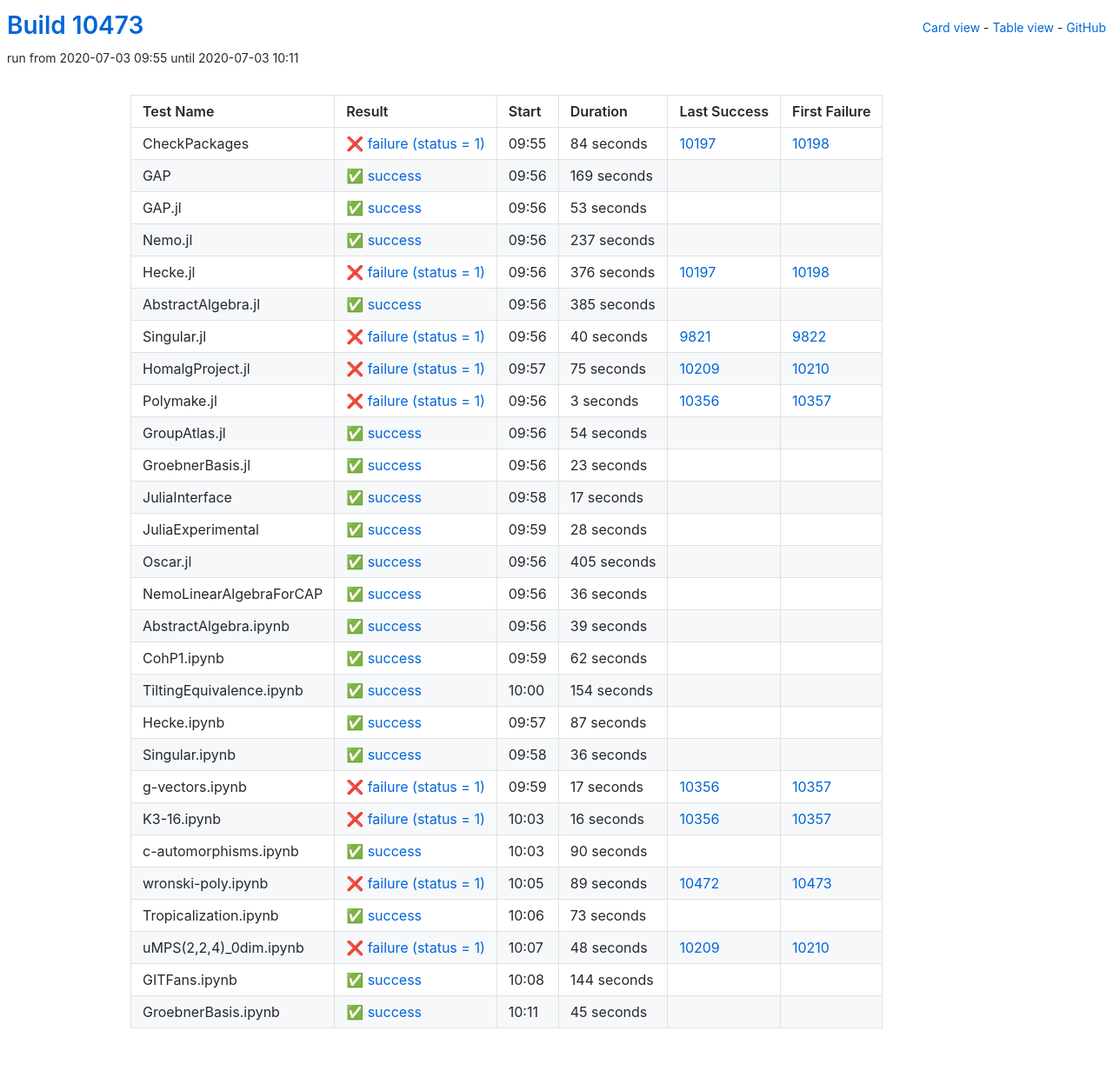
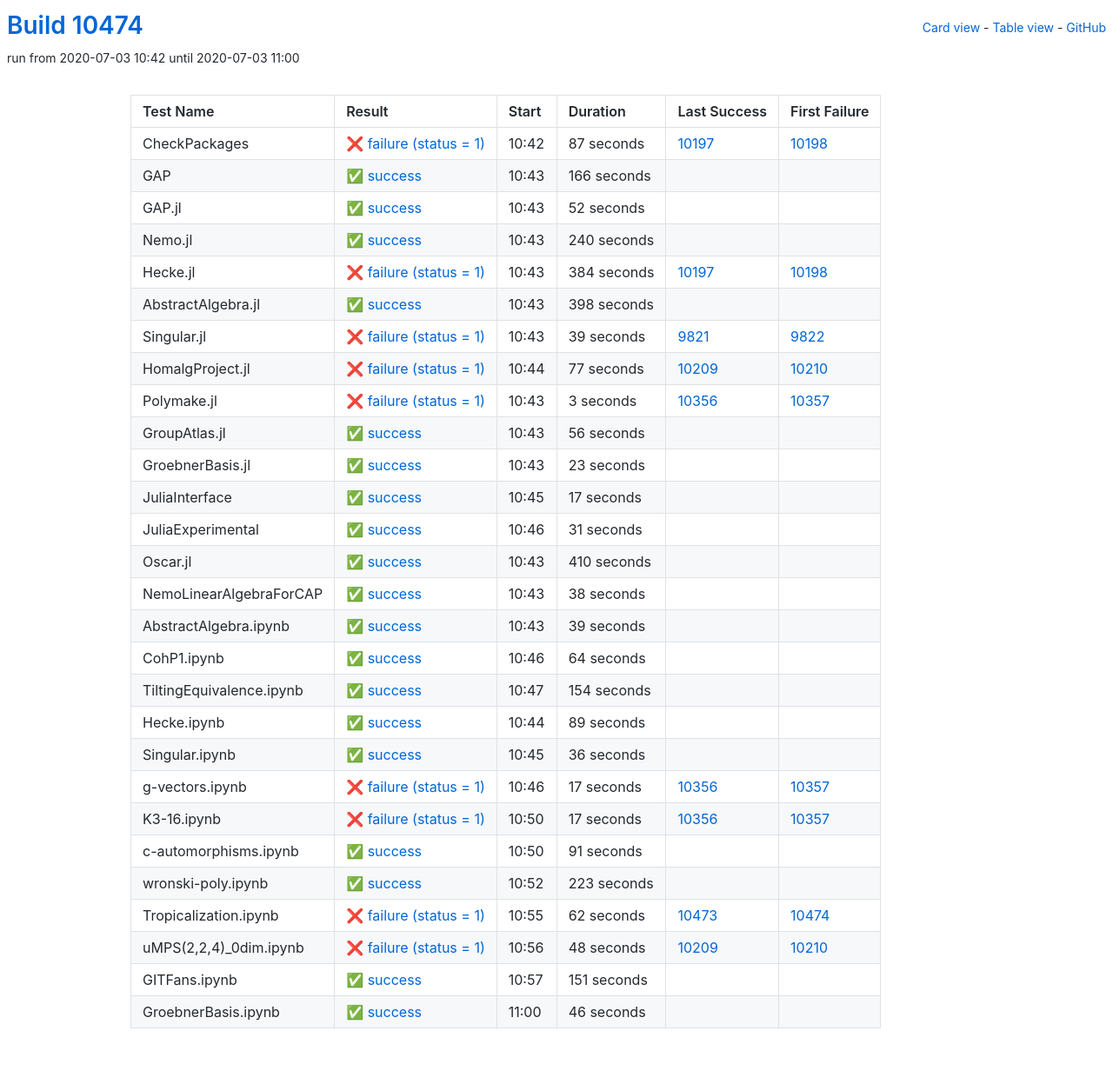
Before and after one commit to oscar-system/oscar-ci-status, a Jekyll site: the page built from table.html, in a window 1280 px wide. Shown: the whole page at 87% size. Built offline with Jekyll 4.4.1, drawn with Linux system fonts in a browser that asks for light colours.

Commit message:
Build #10474

```diff
--- a/_data/ci.yml
+++ b/_data/ci.yml
@@ -1,6 +1,6 @@
 ---
-build: 10473
-build_url: https://oscarci.mathematik.uni-kl.de/job/oscar/10473/
+build: 10474
+build_url: https://oscarci.mathematik.uni-kl.de/job/oscar/10474/
 job: oscar
 organization: oscar-system
 repo: oscar-ci-status
@@ -8,104 +8,104 @@
 tests:
 - name: CheckPackages
   id: checkpackages
-  log: https://oscarci.mathematik.uni-kl.de/job/oscar/10473/artifact/logs/build-10473/CheckPackages.log
-  start: 2020-07-03 09:55
+  log: https://oscarci.mathematik.uni-kl.de/job/oscar/10474/artifact/logs/build-10474/CheckPackages.log
+  start: 2020-07-03 10:42
   success: false
   exitcode: 1
   status: failure
-  duration: 84
+  duration: 87
   last_success: 10197
   last_success_url: https://oscarci.mathematik.uni-kl.de/job/oscar/10197/
   first_failure: 10198
   first_failure_url: https://oscarci.mathematik.uni-kl.de/job/oscar/10198/
 - name: GAP
   id: gap
-  log: https://oscarci.mathematik.uni-kl.de/job/oscar/10473/artifact/logs/build-10473/GAP.log
-  start: 2020-07-03 09:56
+  log: https://oscarci.mathematik.uni-kl.de/job/oscar/10474/artifact/logs/build-10474/GAP.log
+  start: 2020-07-03 10:43
   success: true
   exitcode: 0
   status: success
-  duration: 169
+  duration: 166
   last_success: false
   last_success_url:
   first_failure: false
   first_failure_url:
 - name: GAP.jl
   id: gap-jl
-  log: https://oscarci.mathematik.uni-kl.de/job/oscar/10473/artifact/logs/build-10473/GAP.jl.log
-  start: 2020-07-03 09:56
+  log: https://oscarci.mathematik.uni-kl.de/job/oscar/10474/artifact/logs/build-10474/GAP.jl.log
+  start: 2020-07-03 10:43
   success: true
   exitcode: 0
   status: success
-  duration: 53
+  duration: 52
   last_success: false
   last_success_url:
   first_failure: false
   first_failure_url:
 - name: Nemo.jl
   id: nemo-jl
-  log: https://oscarci.mathematik.uni-kl.de/job/oscar/10473/artifact/logs/build-10473/Nemo.jl.log
-  start: 2020-07-03 09:56
+  log: https://oscarci.mathematik.uni-kl.de/job/oscar/10474/artifact/logs/build-10474/Nemo.jl.log
+  start: 2020-07-03 10:43
   success: true
   exitcode: 0
   status: success
-  duration: 237
+  duration: 240
   last_success: false
   last_success_url:
   first_failure: false
   first_failure_url:
 - name: Hecke.jl
   id: hecke-jl
-  log: https://oscarci.mathematik.uni-kl.de/job/oscar/10473/artifact/logs/build-10473/Hecke.jl.log
-  start: 2020-07-03 09:56
+  log: https://oscarci.mathematik.uni-kl.de/job/oscar/10474/artifact/logs/build-10474/Hecke.jl.log
+  start: 2020-07-03 10:43
   success: false
   exitcode: 1
   status: failure
-  duration: 376
+  duration: 384
   last_success: 10197
   last_success_url: https://oscarci.mathematik.uni-kl.de/job/oscar/10197/
   first_failure: 10198
   first_failure_url: https://oscarci.mathematik.uni-kl.de/job/oscar/10198/
 - name: AbstractAlgebra.jl
   id: abstractalgebra-jl
-  log: https://oscarci.mathematik.uni-kl.de/job/oscar/10473/artifact/logs/build-10473/AbstractAlgebra.jl.log
-  start: 2020-07-03 09:56
+  log: https://oscarci.mathematik.uni-kl.de/job/oscar/10474/artifact/logs/build-10474/AbstractAlgebra.jl.log
+  start: 2020-07-03 10:43
   success: true
   exitcode: 0
   status: success
-  duration: 385
+  duration: 398
   last_success: false
   last_success_url:
   first_failure: false
   first_failure_url:
 - name: Singular.jl
   id: singular-jl
-  log: https://oscarci.mathematik.uni-kl.de/job/oscar/10473/artifact/logs/build-10473/Singular.jl.log
-  start: 2020-07-03 09:56
+  log: https://oscarci.mathematik.uni-kl.de/job/oscar/10474/artifact/logs/build-10474/Singular.jl.log
+  start: 2020-07-03 10:43
   success: false
   exitcode: 1
   status: failure
-  duration: 40
+  duration: 39
   last_success: 9821
   last_success_url: https://oscarci.mathematik.uni-kl.de/job/oscar/9821/
   first_failure: 9822
   first_failure_url: https://oscarci.mathematik.uni-kl.de/job/oscar/9822/
 - name: HomalgProject.jl
   id: homalgproject-jl
-  log: https://oscarci.mathematik.uni-kl.de/job/oscar/10473/artifact/logs/build-10473/HomalgProject.jl.log
-  start: 2020-07-03 09:57
+  log: https://oscarci.mathematik.uni-kl.de/job/oscar/10474/artifact/logs/build-10474/HomalgProject.jl.log
+  start: 2020-07-03 10:44
   success: false
   exitcode: 1
   status: failure
-  duration: 75
+  duration: 77
   last_success: 10209
   last_success_url: https://oscarci.mathematik.uni-kl.de/job/oscar/10209/
   first_failure: 10210
   first_failure_url: https://oscarci.mathematik.uni-kl.de/job/oscar/10210/
 - name: Polymake.jl
   id: polymake-jl
-  log: https://oscarci.mathematik.uni-kl.de/job/oscar/10473/artifact/logs/build-10473/Polymake.jl.log
-  start: 2020-07-03 09:56
+  log: https://oscarci.mathematik.uni-kl.de/job/oscar/10474/artifact/logs/build-10474/Polymake.jl.log
+  start: 2020-07-03 10:43
   success: false
   exitcode: 1
   status: failure
@@ -116,20 +116,20 @@
   first_failure_url: https://oscarci.mathematik.uni-kl.de/job/oscar/10357/
 - name: GroupAtlas.jl
   id: groupatlas-jl
-  log: https://oscarci.mathematik.uni-kl.de/job/oscar/10473/artifact/logs/build-10473/GroupAtlas.jl.log
-  start: 2020-07-03 09:56
+  log: https://oscarci.mathematik.uni-kl.de/job/oscar/10474/artifact/logs/build-10474/GroupAtlas.jl.log
+  start: 2020-07-03 10:43
   success: true
   exitcode: 0
   status: success
-  duration: 54
+  duration: 56
   last_success: false
   last_success_url:
   first_failure: false
   first_failure_url:
 - name: GroebnerBasis.jl
   id: groebnerbasis-jl
-  log: https://oscarci.mathematik.uni-kl.de/job/oscar/10473/artifact/logs/build-10473/GroebnerBasis.jl.log
-  start: 2020-07-03 09:56
+  log: https://oscarci.mathematik.uni-kl.de/job/oscar/10474/artifact/logs/build-10474/GroebnerBasis.jl.log
+  start: 2020-07-03 10:43
   success: true
   exitcode: 0
   status: success
@@ -140,8 +140,8 @@
   first_failure_url:
 - name: JuliaInterface
   id: juliainterface
-  log: https://oscarci.mathematik.uni-kl.de/job/oscar/10473/artifact/logs/build-10473/JuliaInterface.log
-  start: 2020-07-03 09:58
+  log: https://oscarci.mathematik.uni-kl.de/job/oscar/10474/artifact/logs/build-10474/JuliaInterface.log
+  start: 2020-07-03 10:45
   success: true
   exitcode: 0
   status: success
@@ -152,44 +152,44 @@
   first_failure_url:
 - name: JuliaExperimental
   id: juliaexperimental
-  log: https://oscarci.mathematik.uni-kl.de/job/oscar/10473/artifact/logs/build-10473/JuliaExperimental.log
-  start: 2020-07-03 09:59
+  log: https://oscarci.mathematik.uni-kl.de/job/oscar/10474/artifact/logs/build-10474/JuliaExperimental.log
+  start: 2020-07-03 10:46
   success: true
   exitcode: 0
   status: success
-  duration: 28
+  duration: 31
   last_success: false
   last_success_url:
   first_failure: false
   first_failure_url:
 - name: Oscar.jl
   id: oscar-jl
-  log: https://oscarci.mathematik.uni-kl.de/job/oscar/10473/artifact/logs/build-10473/Oscar.jl.log
-  start: 2020-07-03 09:56
+  log: https://oscarci.mathematik.uni-kl.de/job/oscar/10474/artifact/logs/build-10474/Oscar.jl.log
+  start: 2020-07-03 10:43
   success: true
   exitcode: 0
   status: success
-  duration: 405
+  duration: 410
   last_success: false
   last_success_url:
   first_failure: false
   first_failure_url:
 - name: NemoLinearAlgebraForCAP
   id: nemolinearalgebraforcap
-  log: https://oscarci.mathematik.uni-kl.de/job/oscar/10473/artifact/logs/build-10473/NemoLinearAlgebraForCAP.log
-  start: 2020-07-03 09:56
+  log: https://oscarci.mathematik.uni-kl.de/job/oscar/10474/artifact/logs/build-10474/NemoLinearAlgebraForCAP.log
+  start: 2020-07-03 10:43
   success: true
   exitcode: 0
   status: success
-  duration: 36
+  duration: 38
   last_success: false
   last_success_url:
   first_failure: false
   first_failure_url:
 - name: AbstractAlgebra.ipynb
   id: abstractalgebra-ipynb
-  log: https://oscarci.mathematik.uni-kl.de/job/oscar/10473/artifact/logs/build-10473/AbstractAlgebra.ipynb.log
-  start: 2020-07-03 09:56
+  log: https://oscarci.mathematik.uni-kl.de/job/oscar/10474/artifact/logs/build-10474/AbstractAlgebra.ipynb.log
+  start: 2020-07-03 10:43
   success: true
   exitcode: 0
   status: success
@@ -200,20 +200,20 @@
   first_failure_url:
 - name: CohP1.ipynb
   id: cohp1-ipynb
-  log: https://oscarci.mathematik.uni-kl.de/job/oscar/10473/artifact/logs/build-10473/CohP1.ipynb.log
-  start: 2020-07-03 09:59
+  log: https://oscarci.mathematik.uni-kl.de/job/oscar/10474/artifact/logs/build-10474/CohP1.ipynb.log
+  start: 2020-07-03 10:46
   success: true
   exitcode: 0
   status: success
-  duration: 62
+  duration: 64
   last_success: false
   last_success_url:
   first_failure: false
   first_failure_url:
 - name: TiltingEquivalence.ipynb
   id: tiltingequivalence-ipynb
-  log: https://oscarci.mathematik.uni-kl.de/job/oscar/10473/artifact/logs/build-10473/TiltingEquivalence.ipynb.log
-  start: 2020-07-03 10:00
+  log: https://oscarci.mathematik.uni-kl.de/job/oscar/10474/artifact/logs/build-10474/TiltingEquivalence.ipynb.log
+  start: 2020-07-03 10:47
   success: true
   exitcode: 0
   status: success
@@ -224,20 +224,20 @@
   first_failure_url:
 - name: Hecke.ipynb
   id: hecke-ipynb
-  log: https://oscarci.mathematik.uni-kl.de/job/oscar/10473/artifact/logs/build-10473/Hecke.ipynb.log
-  start: 2020-07-03 09:57
+  log: https://oscarci.mathematik.uni-kl.de/job/oscar/10474/artifact/logs/build-10474/Hecke.ipynb.log
+  start: 2020-07-03 10:44
   success: true
   exitcode: 0
   status: success
-  duration: 87
+  duration: 89
   last_success: false
   last_success_url:
   first_failure: false
   first_failure_url:
 - name: Singular.ipynb
   id: singular-ipynb
-  log: https://oscarci.mathematik.uni-kl.de/job/oscar/10473/artifact/logs/build-10473/Singular.ipynb.log
-  start: 2020-07-03 09:58
+  log: https://oscarci.mathematik.uni-kl.de/job/oscar/10474/artifact/logs/build-10474/Singular.ipynb.log
+  start: 2020-07-03 10:45
   success: true
   exitcode: 0
   status: success
@@ -248,8 +248,8 @@
   first_failure_url:
 - name: g-vectors.ipynb
   id: g-vectors-ipynb
-  log: https://oscarci.mathematik.uni-kl.de/job/oscar/10473/artifact/logs/build-10473/g-vectors.ipynb.log
-  start: 2020-07-03 09:59
+  log: https://oscarci.mathematik.uni-kl.de/job/oscar/10474/artifact/logs/build-10474/g-vectors.ipynb.log
+  start: 2020-07-03 10:46
   success: false
   exitcode: 1
   status: failure
@@ -260,56 +260,56 @@
   first_failure_url: https://oscarci.mathematik.uni-kl.de/job/oscar/10357/
 - name: K3-16.ipynb
   id: k3-16-ipynb
-  log: https://oscarci.mathematik.uni-kl.de/job/oscar/10473/artifact/logs/build-10473/K3-16.ipynb.log
-  start: 2020-07-03 10:03
+  log: https://oscarci.mathematik.uni-kl.de/job/oscar/10474/artifact/logs/build-10474/K3-16.ipynb.log
+  start: 2020-07-03 10:50
   success: false
   exitcode: 1
   status: failure
-  duration: 16
+  duration: 17
   last_success: 10356
   last_success_url: https://oscarci.mathematik.uni-kl.de/job/oscar/10356/
   first_failure: 10357
   first_failure_url: https://oscarci.mathematik.uni-kl.de/job/oscar/10357/
 - name: c-automorphisms.ipynb
   id: c-automorphisms-ipynb
-  log: https://oscarci.mathematik.uni-kl.de/job/oscar/10473/artifact/logs/build-10473/c-automorphisms.ipynb.log
-  start: 2020-07-03 10:03
+  log: https://oscarci.mathematik.uni-kl.de/job/oscar/10474/artifact/logs/build-10474/c-automorphisms.ipynb.log
+  start: 2020-07-03 10:50
   success: true
   exitcode: 0
   status: success
-  duration: 90
+  duration: 91
   last_success: false
   last_success_url:
   first_failure: false
   first_failure_url:
 - name: wronski-poly.ipynb
   id: wronski-poly-ipynb
-  log: https://oscarci.mathematik.uni-kl.de/job/oscar/10473/artifact/logs/build-10473/wronski-poly.ipynb.log
-  start: 2020-07-03 10:05
-  success: false
-  exitcode: 1
-  status: failure
-  duration: 89
-  last_success: 10472
-  last_success_url: https://oscarci.mathematik.uni-kl.de/job/oscar/10472/
-  first_failure: 10473
-  first_failure_url: https://oscarci.mathematik.uni-kl.de/job/oscar/10473/
-- name: Tropicalization.ipynb
-  id: tropicalization-ipynb
-  log: https://oscarci.mathematik.uni-kl.de/job/oscar/10473/artifact/logs/build-10473/Tropicalization.ipynb.log
-  start: 2020-07-03 10:06
+  log: https://oscarci.mathematik.uni-kl.de/job/oscar/10474/artifact/logs/build-10474/wronski-poly.ipynb.log
+  start: 2020-07-03 10:52
   success: true
   exitcode: 0
   status: success
-  duration: 73
+  duration: 223
   last_success: false
   last_success_url:
   first_failure: false
   first_failure_url:
+- name: Tropicalization.ipynb
+  id: tropicalization-ipynb
+  log: https://oscarci.mathematik.uni-kl.de/job/oscar/10474/artifact/logs/build-10474/Tropicalization.ipynb.log
+  start: 2020-07-03 10:55
+  success: false
+  exitcode: 1
+  status: failure
+  duration: 62
+  last_success: 10473
+  last_success_url: https://oscarci.mathematik.uni-kl.de/job/oscar/10473/
+  first_failure: 10474
+  first_failure_url: https://oscarci.mathematik.uni-kl.de/job/oscar/10474/
 - name: uMPS(2,2,4)_0dim.ipynb
   id: umps-2-2-4-0dim-ipynb
-  log: https://oscarci.mathematik.uni-kl.de/job/oscar/10473/artifact/logs/build-10473/uMPS-2-2-4-_0dim.ipynb.log
-  start: 2020-07-03 10:07
+  log: https://oscarci.mathematik.uni-kl.de/job/oscar/10474/artifact/logs/build-10474/uMPS-2-2-4-_0dim.ipynb.log
+  start: 2020-07-03 10:56
   success: false
   exitcode: 1
   status: failure
@@ -320,24 +320,24 @@
   first_failure_url: https://oscarci.mathematik.uni-kl.de/job/oscar/10210/
 - name: GITFans.ipynb
   id: gitfans-ipynb
-  log: https://oscarci.mathematik.uni-kl.de/job/oscar/10473/artifact/logs/build-10473/GITFans.ipynb.log
-  start: 2020-07-03 10:08
+  log: https://oscarci.mathematik.uni-kl.de/job/oscar/10474/artifact/logs/build-10474/GITFans.ipynb.log
+  start: 2020-07-03 10:57
   success: true
   exitcode: 0
   status: success
-  duration: 144
+  duration: 151
   last_success: false
   last_success_url:
   first_failure: false
   first_failure_url:
 - name: GroebnerBasis.ipynb
   id: groebnerbasis-ipynb
-  log: https://oscarci.mathematik.uni-kl.de/job/oscar/10473/artifact/logs/build-10473/GroebnerBasis.ipynb.log
-  start: 2020-07-03 10:11
+  log: https://oscarci.mathematik.uni-kl.de/job/oscar/10474/artifact/logs/build-10474/GroebnerBasis.ipynb.log
+  start: 2020-07-03 11:00
   success: true
   exitcode: 0
   status: success
-  duration: 45
+  duration: 46
   last_success: false
   last_success_url:
   first_failure: false
```
Also changed, not shown: README.md.
